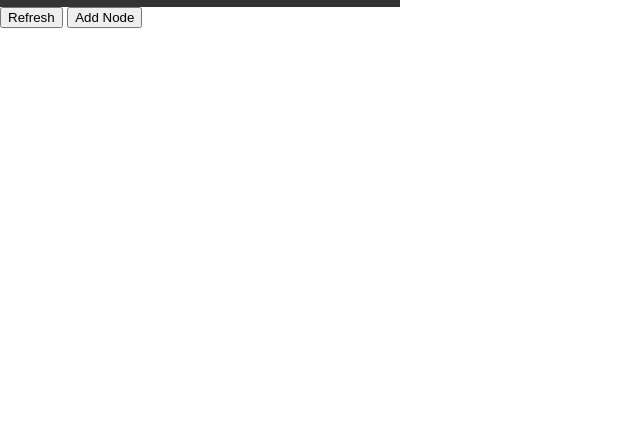
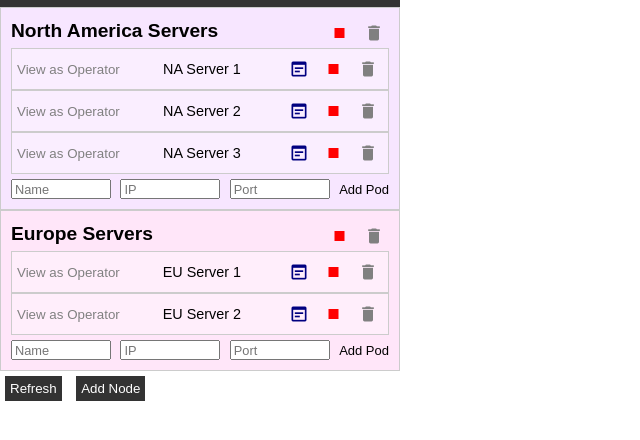
Before and after one commit to kqwq/petri-io, a browser extension: page operator-extension/index.html in a window 1280 px wide. Shown: the part 64-504 px from the top of the page, without its empty margins (0-640 px from the left). Drawn offline with Linux system fonts and the light colour scheme.

Commit message:
Better CSS

```diff
--- a/operator-extension/index.html
+++ b/operator-extension/index.html
@@ -2,6 +2,9 @@
     <title>Petri.io Deployment Manager</title>
     <meta charset="utf-8">
     <style>
+      * {
+        /* border: dotted 1px red; */
+      }
       body {
         font-family: Arial, sans-serif;
         margin: 0;
@@ -21,11 +24,90 @@
         margin: 0;
         font-size: 1.5em;
       }
+
       sub {
         font-size: 1em;
       }
+      header {
+        padding: 10px;
+      }
+      button {
+        padding: 5px;
+        margin: 5px;
+        border: none;
+        cursor: pointer;
+        background-color: #333;
+        color: white;
+      }
+    </style>
+    <style>
+      /* Styles for #nodes */
+      #nodes .node {
+        border: solid 1px #ccc;
+        padding: 10px;
+      }
+      #nodes h2 {
+        margin: 0;
+        font-size: 1.2em;
+        margin-bottom: 4px;
+      }
+      #nodes .row {
+        display: flex;
+        justify-content: space-between;
+        align-items: center;
+      }
+      #nodes .pod {
+        border: solid 1px #ccc;
+        background-color: rgba(255, 255, 255, 0.3);
+        padding: 5px;
+      }
+      #nodes a {
+        color: black;
+        text-decoration: none;
+      }
+      #nodes a:hover {
+        text-decoration: underline;
+      }
+      #nodes .pod:hover {
+        background-color: rgba(255, 255, 255, 0.6);
+      }
+      #nodes .pod-view {
+        font-size: smaller;
+        color: gray;
+      }
+      #nodes .pod-title {
+        font-size: 0.9em;
+      }
+      #nodes button {
+        border: none;
+        cursor: pointer;
+        background-color: rgba(0, 0, 0, 0);
+        padding: 0;
+      }
+      #nodes i.material-icons {
+        font-size: 1.5em;
+      }
+      #nodes .new-pod {
+        display: flex;
+        gap: 5px;
+        margin-top: 5px;
+      }
+      #nodes input {
+        font-size: 0.8em;
+        height: 20px;
+        width: 100px;
+      }
+      #nodes .new-pod-add {
+        font-size: small;
+      }
 
     </style>
+  <script src="script.js"></script>
+  <script>
+
+
+  </script>
+  <link rel="stylesheet" href="https://fonts.googleapis.com/icon?family=Material+Icons">
 </head>
 <body>
   <div id="header">
@@ -37,7 +119,7 @@
 
   <div id="options">
     <button id="refresh">Refresh</button>
-    <button id="add-node" onclick="btnAddNode">Add Node</button>
+    <button id="add-node" onclick="btnAddNode()">Add Node</button>
   </div>
 
 </body>
--- a/operator-extension/script.js
+++ b/operator-extension/script.js
@@ -1,11 +1,73 @@
+// Helper functions
+$ = (x) => document.querySelector(x)
+$$ = (x) => document.querySelectorAll(x)
+const et = {
+  randFullSaturationColor: () => {
+    const h = Math.floor(Math.random() * 360)
+    const s = 1
+    const l = 0.5
+    const c = (1 - Math.abs(2 * l - 1)) * s
+    const x = c * (1 - Math.abs(((h / 60) % 2) - 1))
+    const m = l - c / 2
+    let r, g, b
+    if (h < 60) {
+      ;[r, g, b] = [c, x, 0]
+    } else if (h < 120) {
+      ;[r, g, b] = [x, c, 0]
+    } else if (h < 180) {
+      ;[r, g, b] = [0, c, x]
+    } else if (h < 240) {
+      ;[r, g, b] = [0, x, c]
+    } else if (h < 300) {
+      ;[r, g, b] = [x, 0, c]
+    } else {
+      ;[r, g, b] = [c, 0, x]
+    }
+    r = Math.floor((r + m) * 255)
+      .toString(16)
+      .padStart(2, '0')
+    g = Math.floor((g + m) * 255)
+      .toString(16)
+      .padStart(2, '0')
+    b = Math.floor((b + m) * 255)
+      .toString(16)
+      .padStart(2, '0')
+    return `#${r}${g}${b}`
+  },
+  lerpColor: (aIn, bIn, amount) => {
+    const aHex = parseInt(aIn.slice(1), 16)
+    const bHex = parseInt(bIn.slice(1), 16)
+    const r1 = aHex >> 16
+    const g1 = (aHex >> 8) & 0xff
+    const b1 = aHex & 0xff
+    const r2 = bHex >> 16
+    const g2 = (bHex >> 8) & 0xff
+    const b2 = bHex & 0xff
+    const r = Math.round(r1 + (r2 - r1) * amount)
+    const g = Math.round(g1 + (g2 - g1) * amount)
+    const b = Math.round(b1 + (b2 - b1) * amount)
+    return `#${r.toString(16).padStart(2, '0')}${g.toString(16).padStart(2, '0')}${b.toString(16).padStart(2, '0')}`
+  },
+}
+const getRandomId = () => Math.random().toString(36).slice(2)
+const icons = {
+  stop: '<i class="material-icons" style="color: red;">stop</i>',
+  delete: '<i class="material-icons" style="color: gray;">delete</i>',
+  play: `<i class="material-icons" style="color: green;">play_arrow</i>`,
+  wysiwyg: `<i class="material-icons" style="color: navy;">wysiwyg</i>`,
+}
+
 class Node {
   constructor(name) {
+    this.id = getRandomId()
+    this.bgColor = et.lerpColor(et.randFullSaturationColor(), '#ffffff', 0.9)
     this.name = name
     this.pods = []
   }
 }
 class Pod {
   constructor(name, ip, port) {
+    this.id = getRandomId()
     this.name = name
     this.ip = ip ?? ''
     this.port = port ?? ''
@@ -13,24 +75,45 @@ class Pod {
 }
 const nodes = []
 
-function btnAddNode(e) {
-  const nodeName = prompt('Enter node name')
+function btnAddNode(optionalName) {
+  const nodeName = optionalName ?? prompt('Enter node name')
   const node = new Node(nodeName)
   nodes.push(node)
   renderHtml()
+  return node
 }
-function addPod(nodeName, podName, ip, port) {
-  const node = nodes.find((node) => node.name === nodeName)
+function btnAddPod(id, optionalName, optionalIp, optionalPort) {
+  const node = nodes.find((node) => node.id === id)
+  const name = optionalName ?? $(`#node-${id} .new-pod-name`).value
+  const ip = optionalIp ?? $(`#node-${id} .new-pod-ip`).value
+  const port = optionalPort ?? $(`#node-${id} .new-pod-port`).value
   if (node) {
-    const pod = new Pod(podName, ip, port)
+    const pod = new Pod(name, ip, port)
     node.pods.push(pod)
+    renderHtml()
+    return pod
+  } else {
+    throw new Error(`No node found with id ${id}`)
   }
 }
+
+function debugOnly() {
+  const n = btnAddNode('North America Servers')
+  btnAddPod(n.id, 'NA Server 1', '192.168.1.1', '5000')
+  btnAddPod(n.id, 'NA Server 2', '192.168.1.2', '5001')
+  btnAddPod(n.id, 'NA Server 3', '192.168.1.3', '5002')
+  const e = btnAddNode('Europe Servers')
+  btnAddPod(e.id, 'EU Server 1', '192.168.2.1', '5003')
+  btnAddPod(e.id, 'EU Server 2', '192.168.2.2', '5004')
+}
+document.addEventListener('DOMContentLoaded', () => {
+  debugOnly()
+})
 
 function renderHtml() {
   // Output as <div class="node">
   //             <div class="pod">
-  //               <button>View as Operator</button>
+  //               <a>View as Operator</a>
   //               <a href="http://localhost:pod.ip:pod.port" title="pod.ip">pod.name</a>
   //               <div class="pod-control">
   //                 <button>View logs</button>
@@ -46,23 +129,39 @@ function renderHtml() {
     .map((node) => {
       const podsHtml = node.pods
         .map((pod) => {
-          return `<div class="pod">
-                <button>View as Operator</button>
-                <a href="http://localhost:${pod.ip}:${pod.port}" title="${pod.ip}">${pod.name}</a>
-                <div class="pod-control">
-                  <button>View logs</button>
-                  <button>Stop</button>
-                  <button>Delete</button>
-                </div>
-              </div>`
+          return `<div class="row pod" id="pod-${pod.id}">
+            <a class="pod-view" href="http://localhost:${pod.ip}:${pod.port}?admin=true">View as Operator</a>
+            <a class="pod-title" href="http://localhost:${pod.ip}:${pod.port}" title="${pod.ip}">${pod.name}</a>
+            <div class="pod-control">
+          <button title="View Logs">${icons.wysiwyg}</button>
+          <button title="Stop Pod">${icons.stop}</button>
+          <button title="Delete Pod">${icons.delete}</button>
+            </div>
+          </div>`
         })
         .join('')
-      return `<div class="node">
-              ${podsHtml}
-            </div>`
+      return `<div class="node" id="node-${node.id}">
+            <div class="row">
+          <h2>${node.name}</h2>
+          <div>
+            <button title="Stop Node">${icons.stop}</button>
+            <button title="Delete Node">${icons.delete}</button>
+          </div>
+            </div>
+            ${podsHtml}
+            <div class="row new-pod">
+              <input type="text" placeholder="Name" class="new-pod-name" />
+              <input type="text" placeholder="IP" class="new-pod-ip" />
+              <input type="number" placeholder="Port" class="new-pod-port" />
+              <a onclick="btnAddPod('${node.id}')" href="#" class="new-pod-add">Add Pod</a>
+            </div>
+        </div>`
     })
     .join('')
   document.getElementById('nodes').innerHTML = nodesHtml
+  for (const node of nodes) {
+    $(`#node-${node.id}`).style.backgroundColor = node.bgColor
+  }
 }
 
 async function addNode() {
@@ -74,4 +173,3 @@ async function addNode() {
   document.getElementById('latestBy').innerHTML = record.data[0].latestBy
   document.getElementById('deathNew').innerHTML = record.data[0].deathNew
 }
-fetchData()
```
